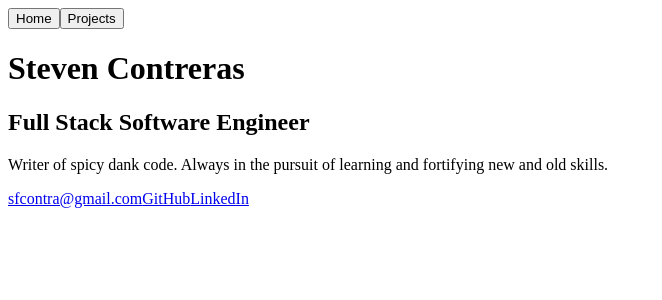
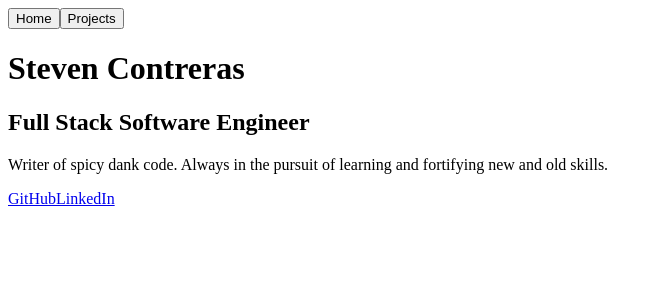
Before and after one commit to StevenContreras/contras-web-portfolio, a React app: page / in a window 1280 px wide. Shown: the top 300 px of the page, without its empty margins (0-662 px from the left). Built offline with nearby package versions, Linux system fonts and the light colour scheme; the HTML template or start-up script is replaced by a standard one.

Commit message:
Design linear-gradient serape background

```diff
--- a/client/src/components/app.jsx
+++ b/client/src/components/app.jsx
@@ -33,7 +33,9 @@ class App extends React.Component {
           }
         </main>
         <footer>
-          <a className="cred" href="mailto:sfcontra@gmail.com">sfcontra@gmail.com</a>
+          <a className="cred" href="mailto:sfcontra@gmail.com">
+            <img name="mail"></img>
+          </a>
           <a className="cred" href="https://github.com/StevenContreras">GitHub</a>
           <a className="cred" href="https://www.linkedin.com/in/steven-contreras-358b4a73/">LinkedIn</a>
         </footer>
```
Also changed, not shown: 2 other files (tests, documents, lock files or other folders).
